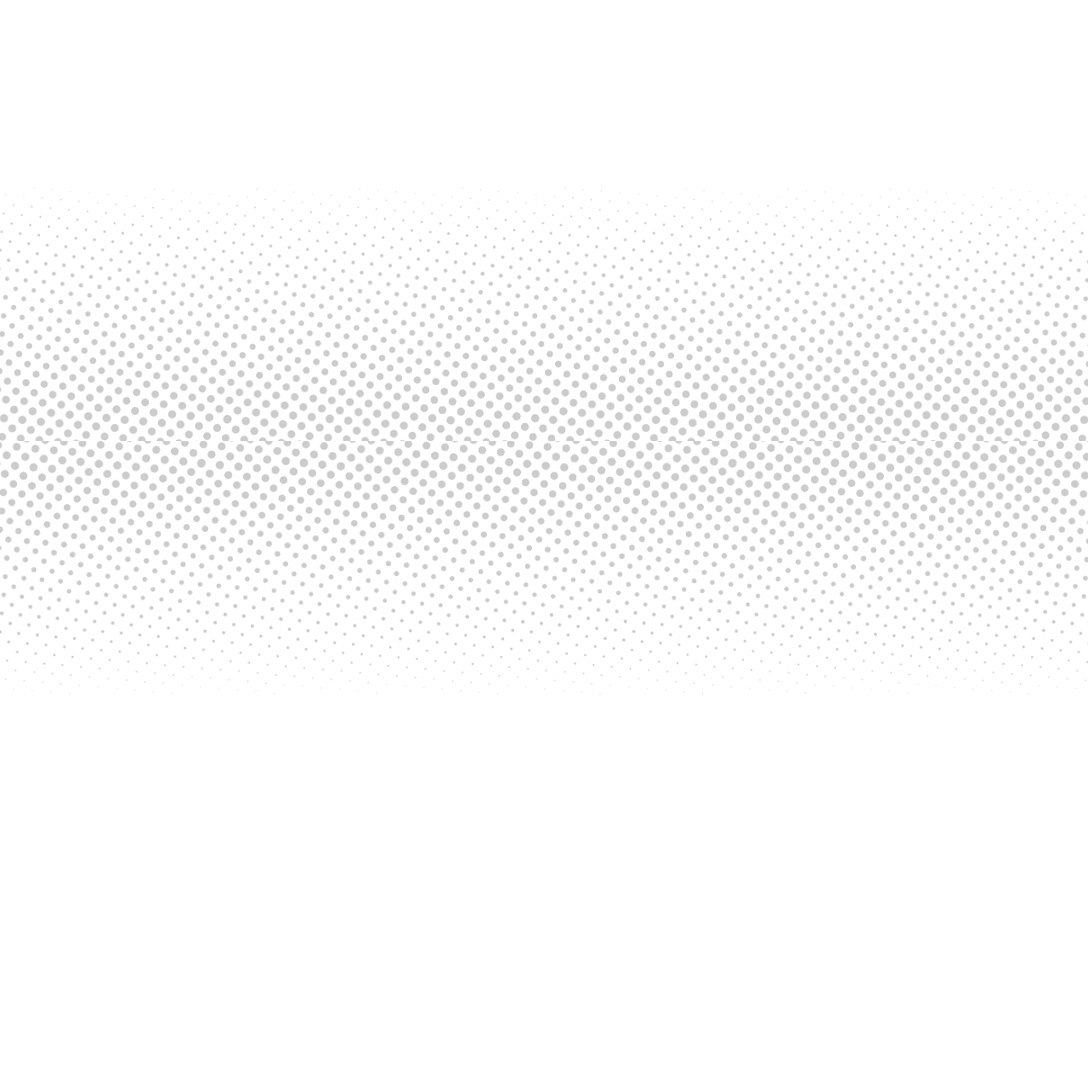
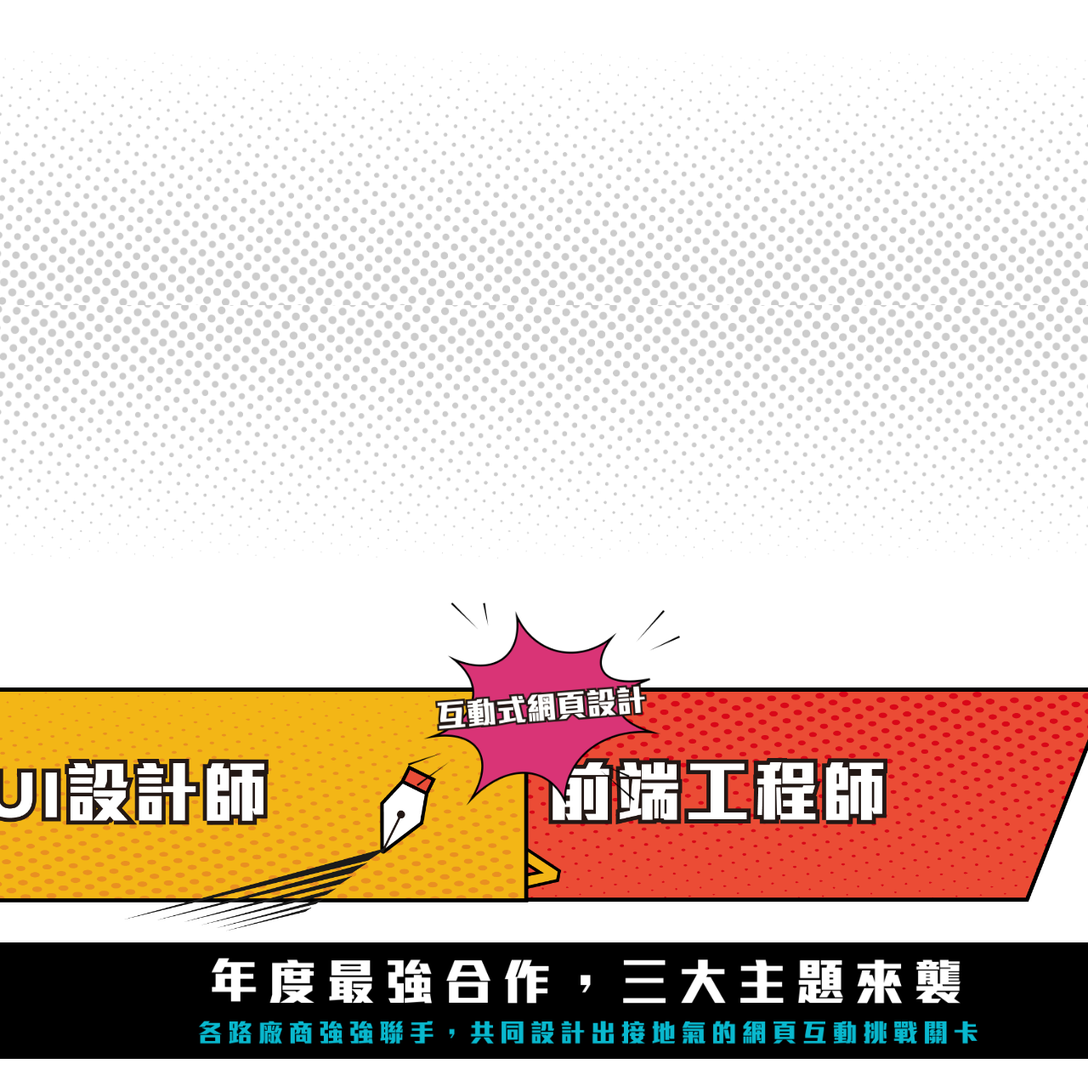
Before and after one commit to RaquelYang/F2E-4TH, an Angular app: page /event-website in a window 1280 px wide. Shown: the part 1269-2554 px from the top of the page at 85% size. Built offline with nearby package versions, Linux system fonts and the light colour scheme.

Commit message:
section3-banner2 刻板與動畫

```diff
--- a/src/app/event-website/event-website.component.html
+++ b/src/app/event-website/event-website.component.html
@@ -28,6 +28,7 @@
 </div>
 
 <div class="section2-description">
+  <div class="dot"></div>
   <div class="description">你是否也有以下困擾？</div>
   <div class="description-img-1">
     <span class="description-text-1">羨慕別人酷酷的動畫</span>
@@ -43,6 +44,25 @@
   </div>
 </div>
 
-<div class="section3-banner2">
+<div class="relative h-100vh">
+  <div class="dot-reverse"></div>
+  <div class="section3-banner2">
 
+    <div class="d-flex relative">
+      <div class="section3-banner2-img-1">
+        <img src="../../assets/images/Block3-Red.png" alt="">
+      </div>
+      <div class="section3-banner2-img-2">
+        <img src="../../assets/images/Block3-Yellow.png" alt="">
+      </div>
+    </div>
+
+    <div class="section3-banner2-img-3">
+      <img src="../../assets/images/Block3-Black.png" alt="">
+      <img src="../../assets/images/Block3-Magenta.png" alt="">
+    </div>
+
+  </div>
 </div>
+
+<div class="h-100vh"></div>
--- a/src/app/event-website/event-website.component.scss
+++ b/src/app/event-website/event-website.component.scss
@@ -97,24 +97,8 @@
 }
 
 .section2-description {
-  height: 120vh;
-  background-image: url('../../assets/images/Background.png');
-  background-repeat: no-repeat;
-  background-size: 108%;
-  background-position: bottom;
-}
-
-.section3-banner2 {
-  height: 120vh;
-  background-image: url('../../assets/images/Background.png');
-  background-repeat: no-repeat;
-  background-size: 108%;
-  background-position: -21px bottom;
-  transform: scale(-1, -1);
-}
-
-.section2-description {
   position: relative;
+  height: 100vh;
 
   .description {
     position: absolute;
@@ -179,3 +163,80 @@
     top: 27%;
   }
 }
+
+
+
+.section3-banner2 {
+  position: absolute;
+  top: 700px;
+
+
+  .section3-banner2-img-1 {
+    position: absolute;
+    top: -250px;
+    left: -55%;
+    img {
+      width: 60%;
+    }
+  }
+  .section3-banner2-img-2 {
+    position: absolute;
+    top: -250px;
+    right: -100%;
+    img {
+      width: 60%;
+    }
+  }
+
+  .section3-banner2-img-3 {
+    position: relative;
+    margin-top: 50px;
+    top: -100vh;
+    display: none;
+    img {
+      width: 100%;
+    }
+
+    img:last-child {
+      position: absolute;
+      width: 25%;
+      top: -400px;
+      left: 50%;
+      transform: translateX(-50%);
+    }
+
+  }
+}
+
+.h-100vh {
+  height: 100vh;
+}
+.relative {
+  position: relative;
+}
+
+.d-flex {
+  display: flex;
+}
+
+.dot {
+  height: 400px;
+  width: 100%;
+  background-image: url('../../assets/images/Background.png');
+  background-repeat: no-repeat;
+  background-size: 108%;
+  background-position: bottom;
+  position: absolute;
+  bottom: 0px;
+}
+
+.dot-reverse {
+  height: 400px;
+  width: 100%;
+  background-image: url('../../assets/images/Background.png');
+  background-repeat: no-repeat;
+  background-size: 108%;
+  background-position: -21px bottom;
+  transform: scale(-1, -1);
+  position: absolute;
+}
--- a/src/app/event-website/event-website.component.ts
+++ b/src/app/event-website/event-website.component.ts
@@ -26,6 +26,7 @@ export class EventWebsiteComponent implements OnInit {
   ngOnInit(): void {
     gsap.registerPlugin(ScrollTrigger);
     this.bannerAnimation();
+    this.bannerAnimation1();
     this.descriptionAnimation();
   }
 
@@ -136,5 +137,37 @@ export class EventWebsiteComponent implements OnInit {
     });
   }
 
+  bannerAnimation1() {
+    gsap.to('.section3-banner2-img-3', {
+      y: '100vh',
+      display: "block",
+      scrollTrigger: {
+        trigger: ".section3-banner2",
+        start: '-250px 300px',
+        end: '+=0',
+      },
+
+    });
+
+    gsap.to('.section3-banner2-img-1', {
+      xPercent: 70,
+      delay: 0.5,
+      scrollTrigger: {
+        trigger: ".section3-banner2",
+        start: '-250px 300px',
+        end: '+=0',
+      },
+    });
+
+    gsap.to('.section3-banner2-img-2', {
+      xPercent: -83,
+      delay: 1,
+      scrollTrigger: {
+        trigger: ".section3-banner2",
+        start: '-250px 300px',
+        end: '+=0',
+      },
+    });
+  }
 
 }
```
